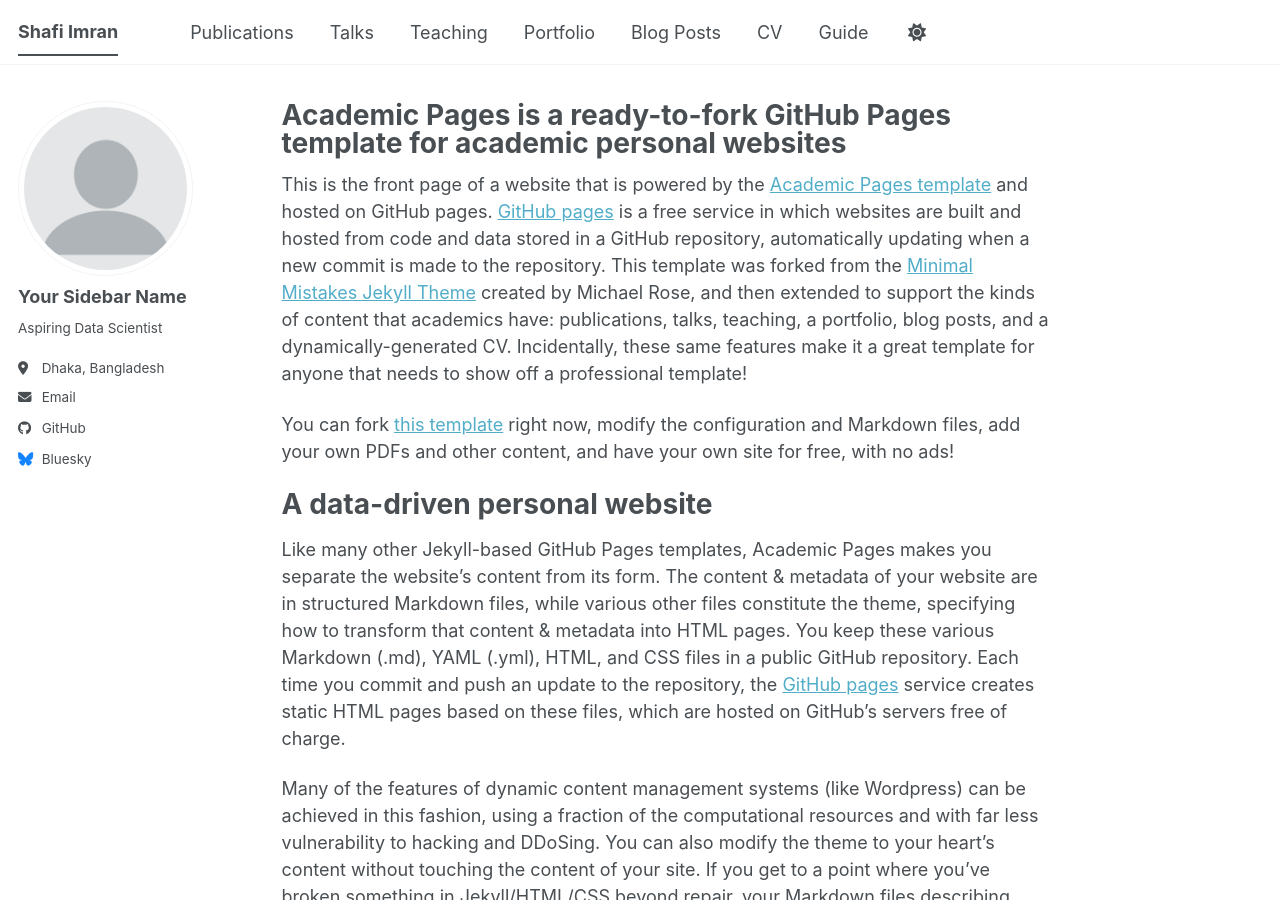
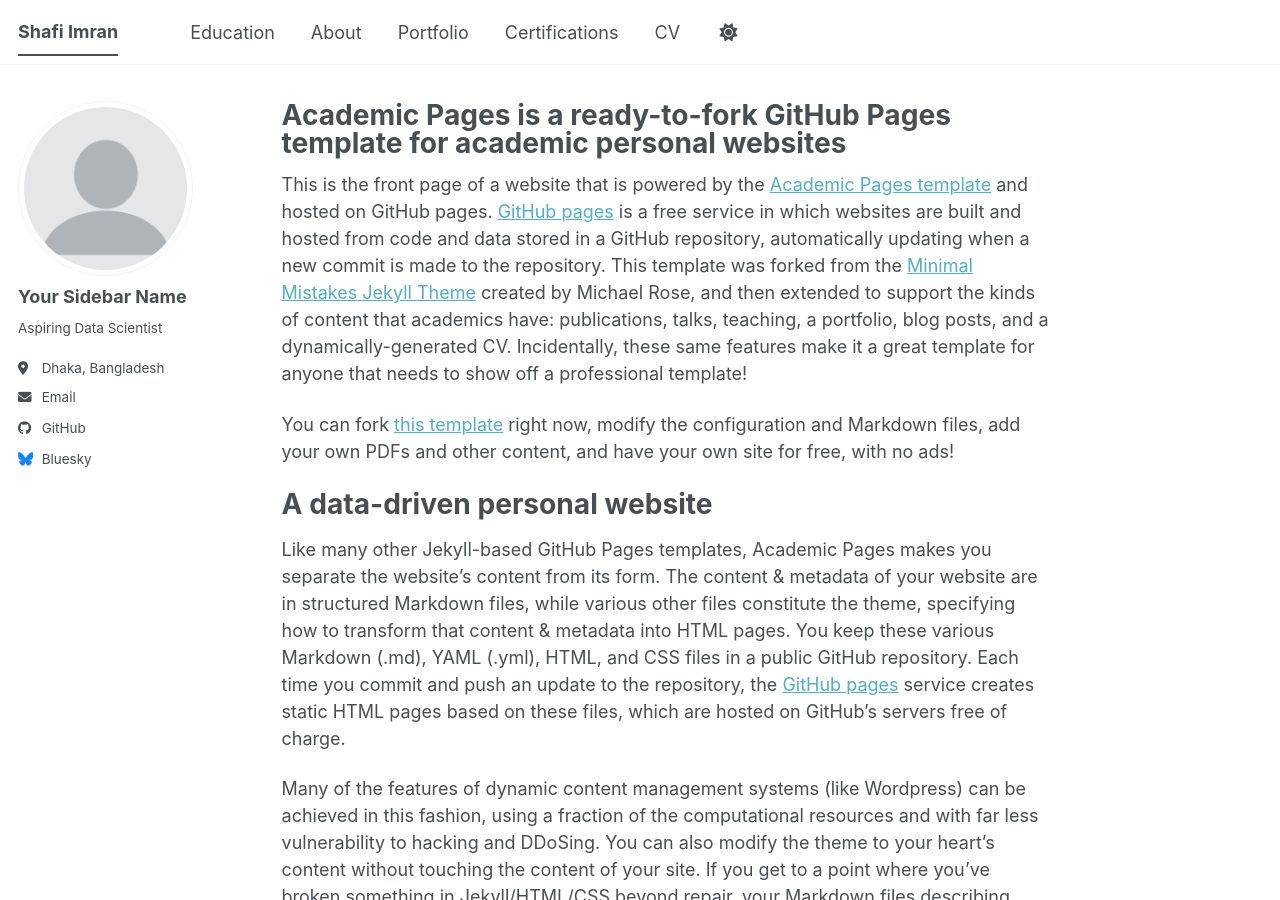
Before and after one commit to shafiimran/shafiimran.github.io, a Jekyll site: the page built from _pages/about.md, in a window 1280 px wide and 900 px high. Built offline with Jekyll 4.4.1, drawn with Linux system fonts in a browser that asks for light colours; a script bundle is joined from its source files by our own code; library files that are not in the unit come from our copies.

Commit message:
Modify navigation structure in navigation.yml
Updated navigation items by adding Education, About, and Certifications sections while commenting out Publications, Talks, Teaching, Blog Posts, and Guide.

```diff
--- a/_data/navigation.yml
+++ b/_data/navigation.yml
@@ -8,20 +8,28 @@
 #      Markdown formatted page while the second is generated using JSON.
 
 main:
-  - title: "Publications"
-    url: /publications/
+  - title: "Education"
+    url: /education/
 
-  - title: "Talks"
-    url: /talks/
+  - title: "About"
+    url: /
+  # - title: "Publications"
+  #   url: /publications/
 
-  - title: "Teaching"
-    url: /teaching/
+  # - title: "Talks"
+  #   url: /talks/
+
+  # - title: "Teaching"
+  #   url: /teaching/
 
   - title: "Portfolio"
     url: /portfolio/
 
-  - title: "Blog Posts"
-    url: /year-archive/
+  - title: "Certifications"
+    url: /certifications/
+
+  # - title: "Blog Posts"
+  #   url: /year-archive/
 
   - title: "CV"
     url: /cv/
@@ -29,5 +37,5 @@
   # - title: "CV"
   #   url: /cv-json/
 
-  - title: "Guide"
-    url: /markdown/
+  # - title: "Guide"
+  #   url: /markdown/
```
